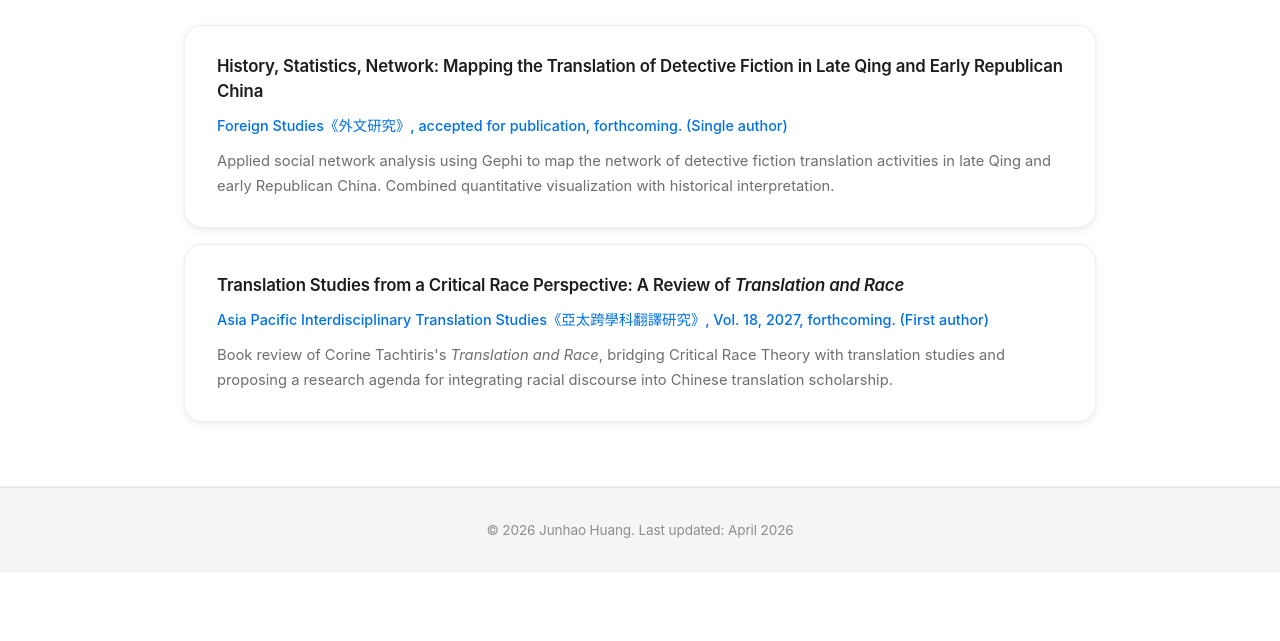
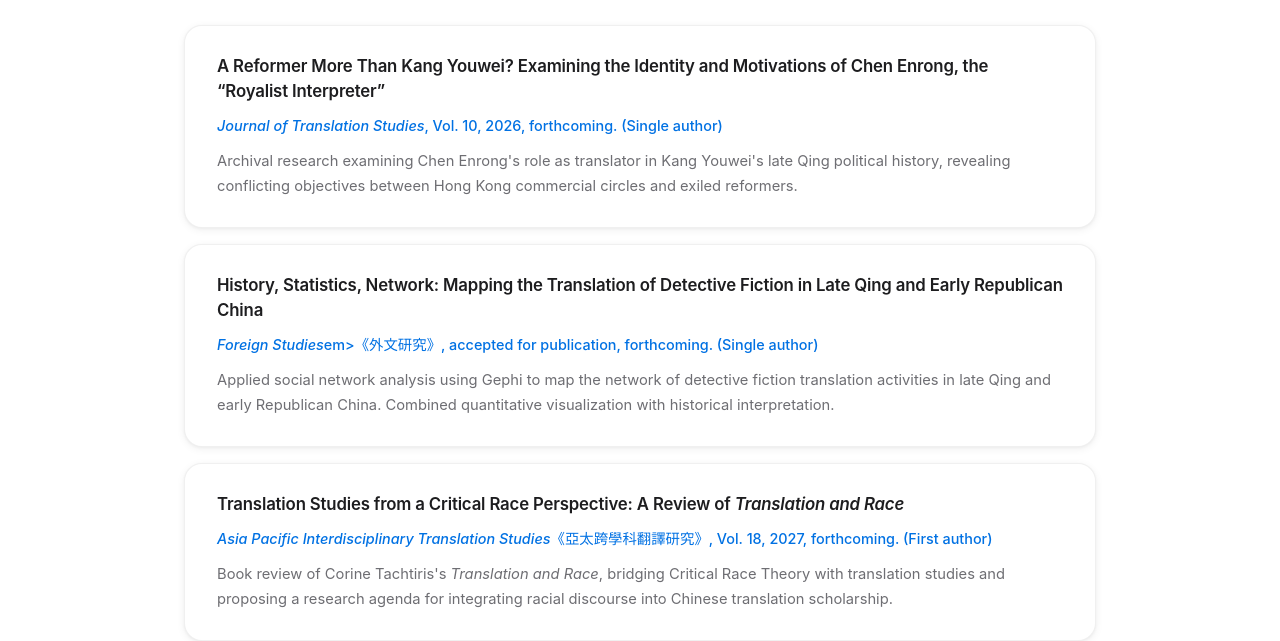
Before and after one commit to hoganjhhuang-maker/hoganjhhuang-maker.github.io, a plain HTML site: page publications.html in a window 1280 px wide. Shown: the part 159-800 px from the top of the page. Drawn offline with Linux system fonts and the light colour scheme.

Commit message:
Update publications.html

```diff
--- a/publications.html
+++ b/publications.html
@@ -31,14 +31,19 @@
                 <div class="pub-list">
 
                     <div class="pub-item">
+                        <div class="pub-title">A Reformer More Than Kang Youwei? Examining the Identity and Motivations of Chen Enrong, the “Royalist Interpreter”</div>
+                        <div class="pub-venue"><em>Journal of Translation Studies</em>, Vol. 10, 2026, forthcoming. (Single author)</div>
+                        <p class="pub-description">Archival research examining Chen Enrong's role as translator in Kang Youwei's late Qing political history, revealing conflicting objectives between Hong Kong commercial circles and exiled reformers.</p>
+                    </div>
+                    <div class="pub-item">
                         <div class="pub-title">History, Statistics, Network: Mapping the Translation of Detective Fiction in Late Qing and Early Republican China</div>
-                        <div class="pub-venue">Foreign Studies《外文研究》, accepted for publication, forthcoming. (Single author)</div>
+                        <div class="pub-venue"><em>Foreign Studies</em>em>《外文研究》, accepted for publication, forthcoming. (Single author)</div>
                         <p class="pub-description">Applied social network analysis using Gephi to map the network of detective fiction translation activities in late Qing and early Republican China. Combined quantitative visualization with historical interpretation.</p>
                     </div>
 
                     <div class="pub-item">
                         <div class="pub-title">Translation Studies from a Critical Race Perspective: A Review of <em>Translation and Race</em></div>
-                        <div class="pub-venue">Asia Pacific Interdisciplinary Translation Studies《亞太跨學科翻譯研究》, Vol. 18, 2027, forthcoming. (First author)</div>
+                        <div class="pub-venue"><em>Asia Pacific Interdisciplinary Translation Studies</em>《亞太跨學科翻譯研究》, Vol. 18, 2027, forthcoming. (First author)</div>
                         <p class="pub-description">Book review of Corine Tachtiris's <em>Translation and Race</em>, bridging Critical Race Theory with translation studies and proposing a research agenda for integrating racial discourse into Chinese translation scholarship.</p>
                     </div>
 
@@ -50,7 +55,7 @@
 
     <footer>
         <div class="container">
-            <p>&copy; 2026 Junhao Huang. Last updated: April 2026</p>
+            <p>&copy; 2026 Junhao Huang. Last updated: June 2026</p>
         </div>
     </footer>
 
```
